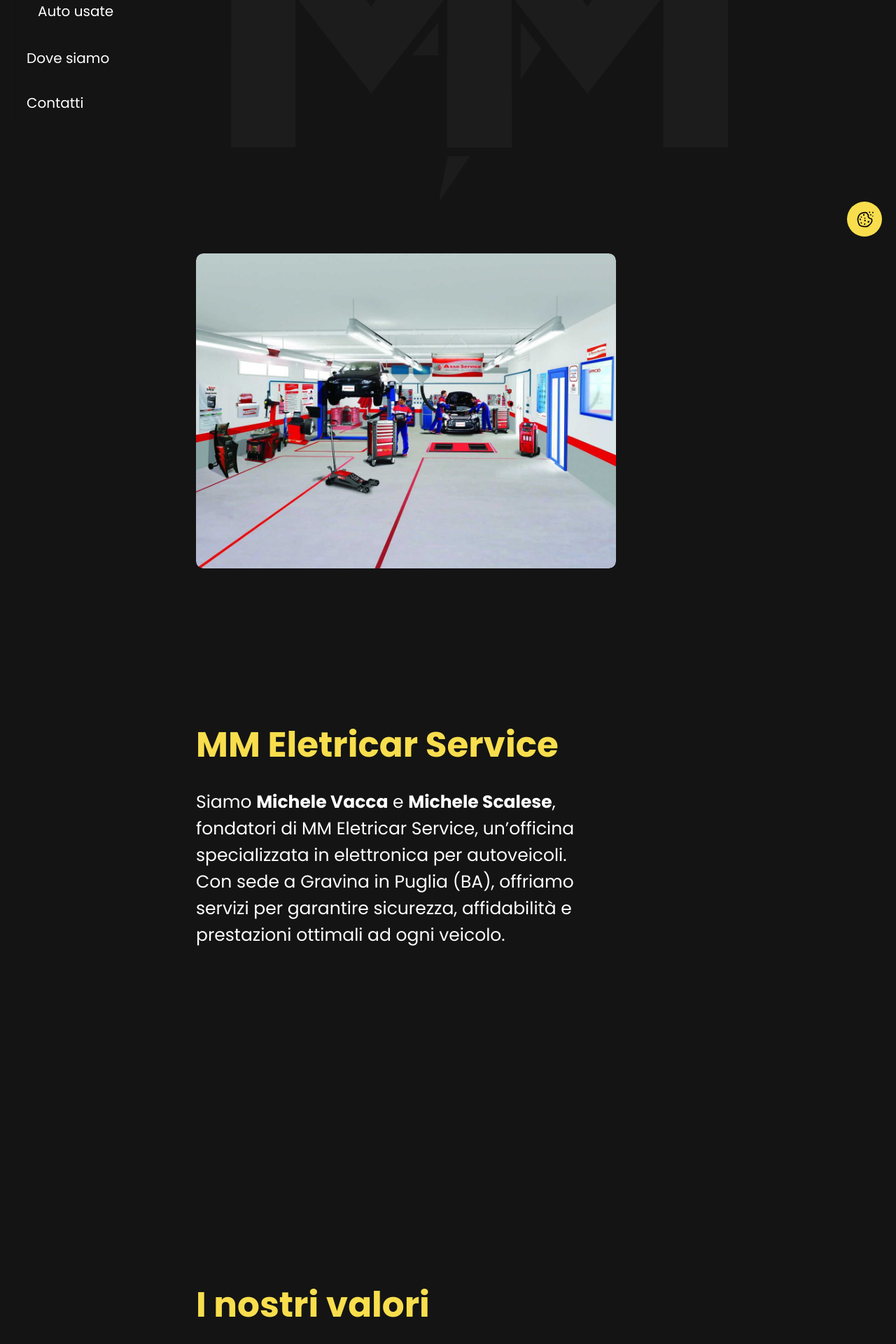
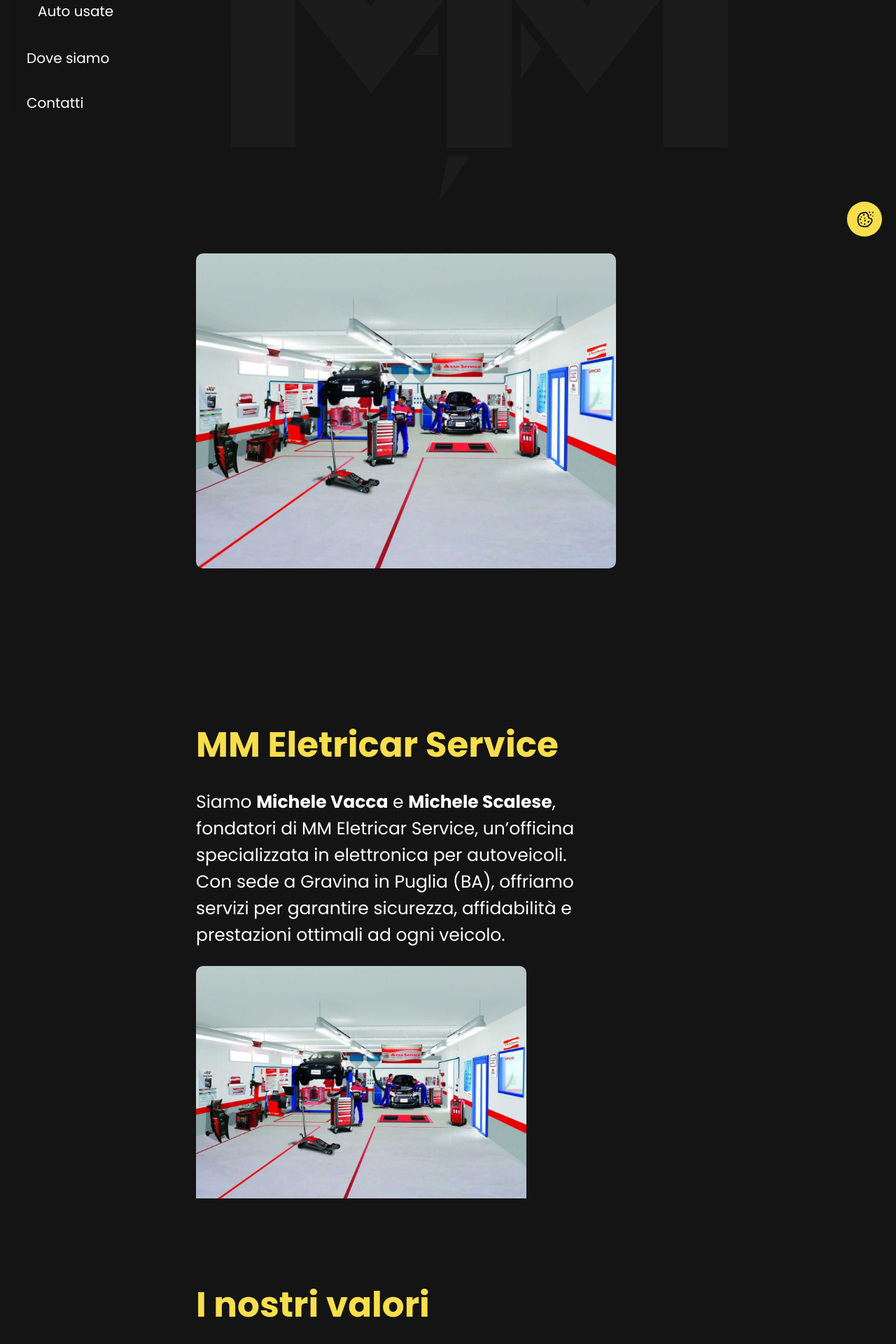
Before and after one commit to michelepatella/mmeletricarservice.it, a React (Create React App) app: page / in a window 1280 px wide. Shown: the part 442-2362 px from the top of the page at 70% size. Built offline with nearby package versions, Linux system fonts and the light colour scheme.

Commit message:
image animation removed, will be managed by using js

```diff
--- a/src/css/home/HomeContent.css
+++ b/src/css/home/HomeContent.css
@@ -7,19 +7,6 @@
     to {
         opacity: 1;
         transform: rotateX(0deg) translateY(0);
-    }
-}
-
-@keyframes zoomIn {
-    0% {
-        transform: scale(0.8);
-        opacity: 0;
-        border-radius: 10px;
-    }
-    100% {
-        transform: scale(1);
-        opacity: 1;
-        border-radius: 10px;
     }
 }
 
@@ -62,8 +49,6 @@
     object-fit: contain;
     max-width: 100%;
     max-height: 100%;
-    animation: zoomIn 1s ease forwards;
-    transition: transform 0.3s ease-in-out;
 }
 
 /* ------ Big screen ------- */
--- a/src/js/chi siamo/ChiSiamo.js
+++ b/src/js/chi siamo/ChiSiamo.js
@@ -19,7 +19,13 @@ function ChiSiamo() {
             <h2 className="chi-siamo-title">{CHI_SIAMO_TITLE}</h2>
 
             {/* Description */}
-            <p ref={subtitleRef} className="chi-siamo-subtitle" dangerouslySetInnerHTML={{ __html: CHI_SIAMO_DESCRIPTION }} />
+            <p ref={subtitleRef} className="chi-siamo-subtitle"
+               dangerouslySetInnerHTML={{__html: CHI_SIAMO_DESCRIPTION}}/>
+
+            <div className="home-image-container">
+                <img src="/images/home-image.jpeg"/>
+            </div>
+
         </div>
     );
 }
```
